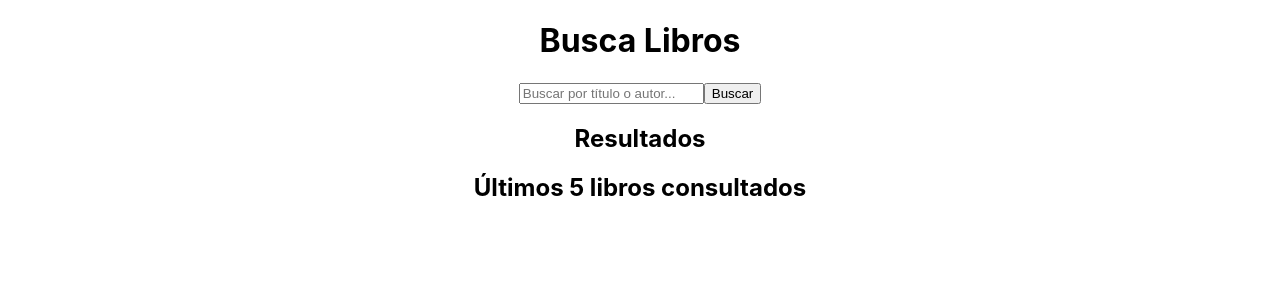
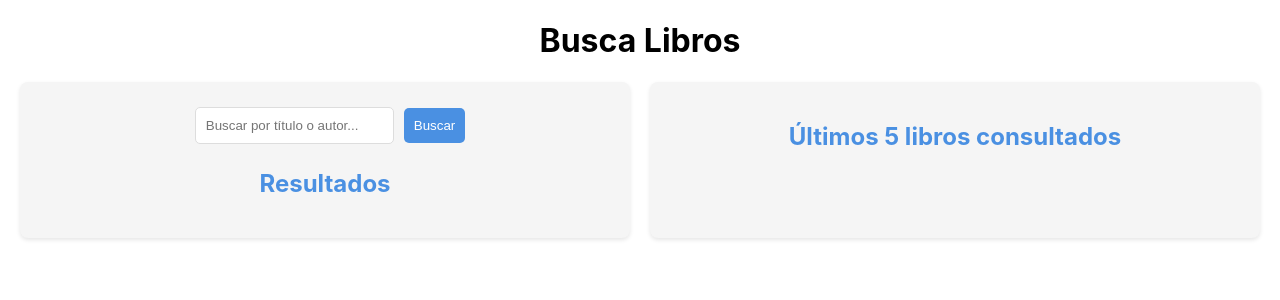
Before and after one commit to htriki1204/pad-practica3, a React (Create React App) app: page / in a window 1280 px wide. Shown: the top 300 px of the page. Built offline with nearby package versions, Linux system fonts and the light colour scheme.

Commit message:
añade los estilos

```diff
--- a/src/App.css
+++ b/src/App.css
@@ -36,3 +36,51 @@
     transform: rotate(360deg);
   }
 }
+
+
+
+
+.main-container {
+  display: flex;
+  gap: 20px;
+  margin: 20px;
+}
+
+.search-section, .history-section {
+  flex: 1;
+  background: #f5f5f5;
+  padding: 20px;
+  border-radius: 8px;
+  box-shadow: 0px 2px 4px rgba(0, 0, 0, 0.1);
+}
+
+h2 {
+  color: #4a90e2;
+}
+
+.result-item {
+  margin-bottom: 15px;
+  padding: 10px;
+  background: #ffffff;
+  border-radius: 5px;
+  box-shadow: 0px 2px 4px rgba(0, 0, 0, 0.1);
+}
+
+input[type="text"], select, button {
+  margin: 5px 0;
+  padding: 10px;
+  margin-left: 10px;
+  border-radius: 5px;
+  border: 1px solid #ddd;
+}
+
+button {
+  background-color: #4a90e2;
+  color: white;
+  border: none;
+  cursor: pointer;
+}
+
+button:hover {
+  background-color: #357ab8;
+}
```
